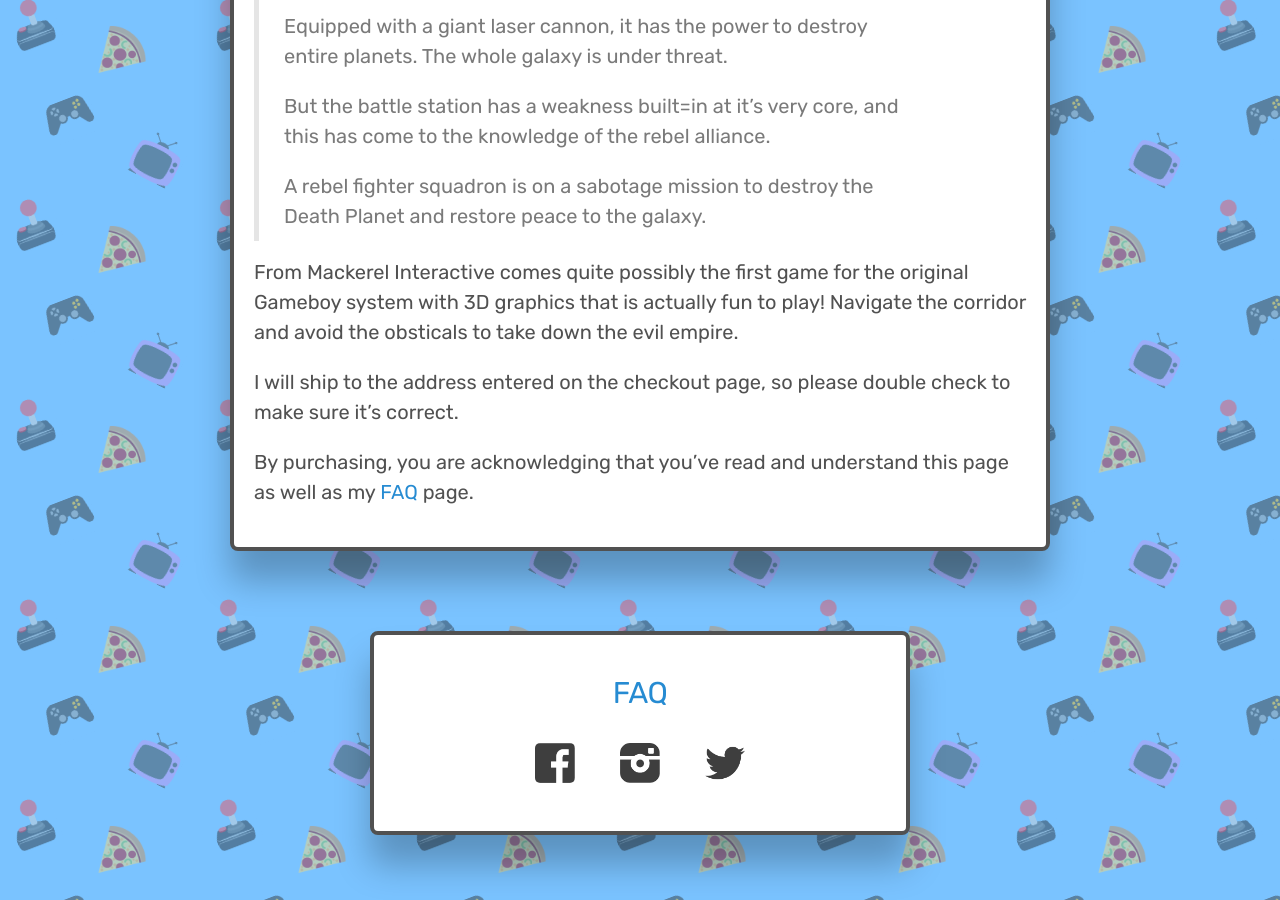
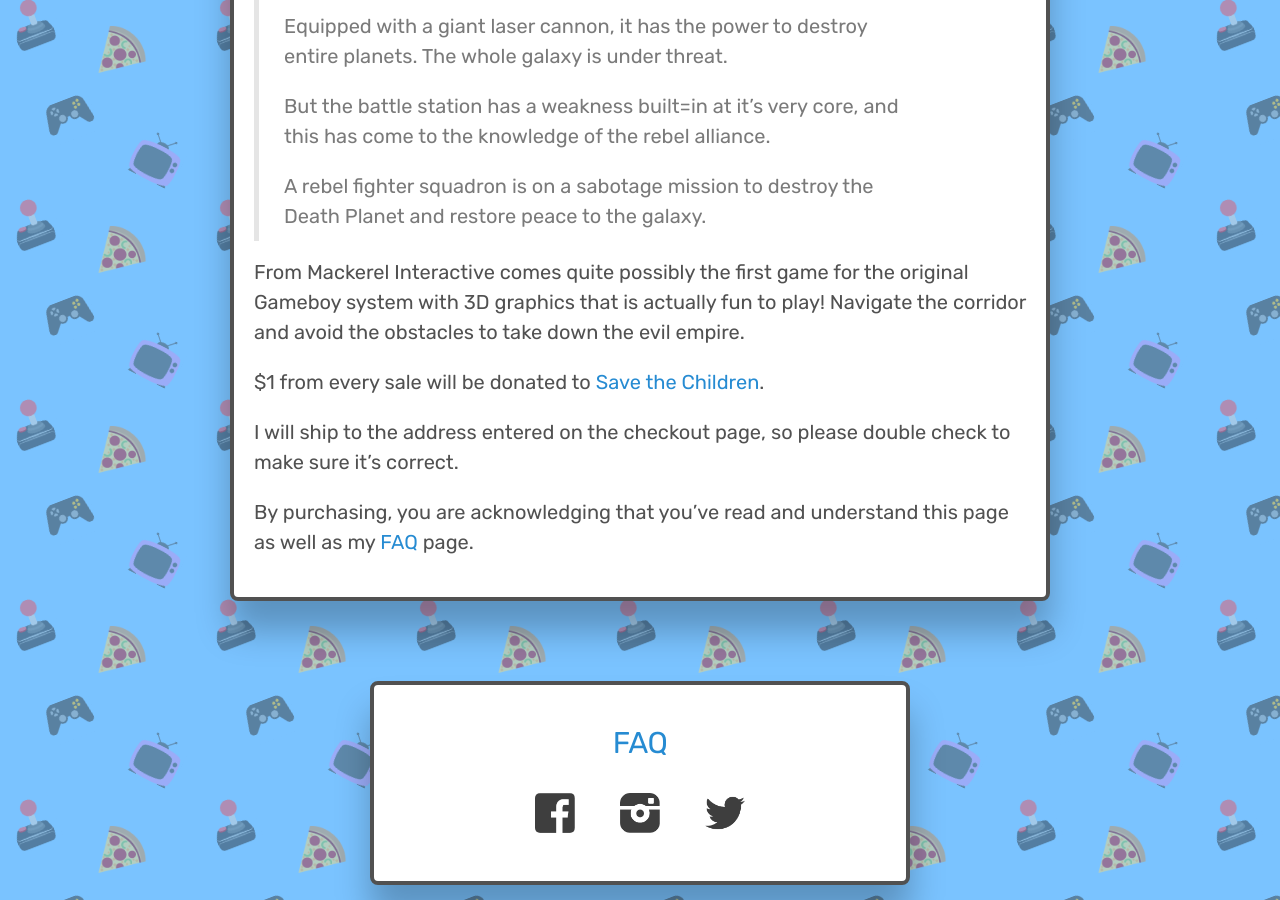
Before and after one commit to catskull/catskullgames.com, a Jekyll site: the page built from _posts/2019-07-29-death-planet.md, in a window 1280 px wide and 900 px high, scrolled down 1317 px. Built offline with Jekyll 4.4.1, drawn with Linux system fonts in a browser that asks for light colours; comment, search, counter and statistics services are not loaded.

Commit message:
Update 2019-07-29-death-planet.md

```diff
--- a/_posts/2019-07-29-death-planet.md
+++ b/_posts/2019-07-29-death-planet.md
@@ -36,7 +36,9 @@
 >
 >A rebel fighter squadron is on a sabotage mission to destroy the Death Planet and restore peace to the galaxy.
 
-From Mackerel Interactive comes quite possibly the first game for the original Gameboy system with 3D graphics that is actually fun to play! Navigate the corridor and avoid the obsticals to take down the evil empire.
+From Mackerel Interactive comes quite possibly the first game for the original Gameboy system with 3D graphics that is actually fun to play! Navigate the corridor and avoid the obstacles to take down the evil empire.
+
+$1 from every sale will be donated to [Save the Children](https://www.savethechildren.org/).
 
 {% include product_footer.md %}
 
```
